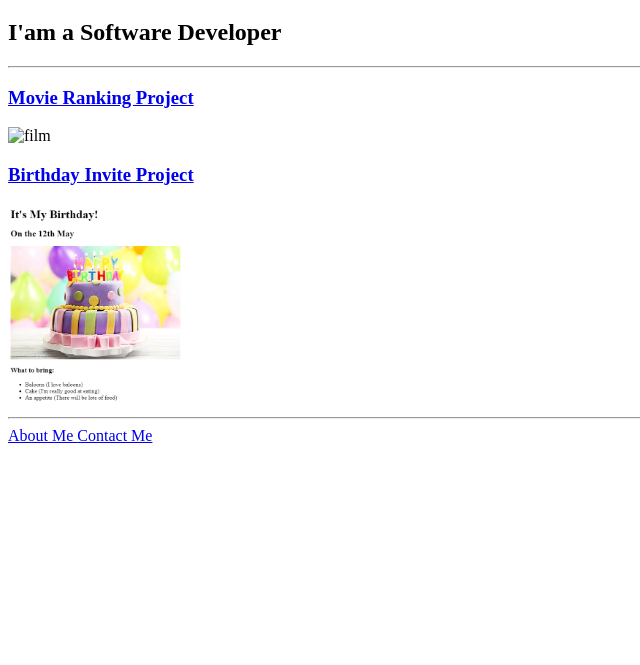
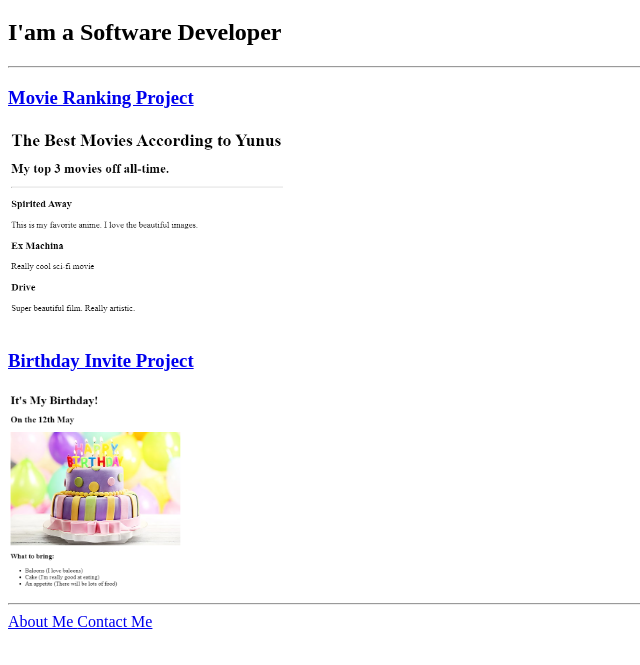
Before and after one commit to yedemirci/html-portfolio, a plain HTML site: page index.html in a window 1280 px wide. Shown: the part 61-726 px from the top of the page, without its empty margins (0-640 px from the left). Drawn offline with Linux system fonts and the light colour scheme.

Commit message:
Update index.html

```diff
--- a/index.html
+++ b/index.html
@@ -28,7 +28,7 @@ https://developer.mozilla.org/en-US/docs/Web/HTML/Element/img#attr-height -->
   <hr />
   <h3><a href="./public/movie.html">
     Movie Ranking Project </a> </h3>
-  <img src="./assets/images/film.png/" height="200" alt="film">
+  <img src="./assets/images/film.png" height="200" alt="film">
   <h3><a href="./public/birthday.html">Birthday Invite Project </a> </h3>
   <img src="./assets/images/dogum.png" height="200" alt="dogum">
   <hr />
```
